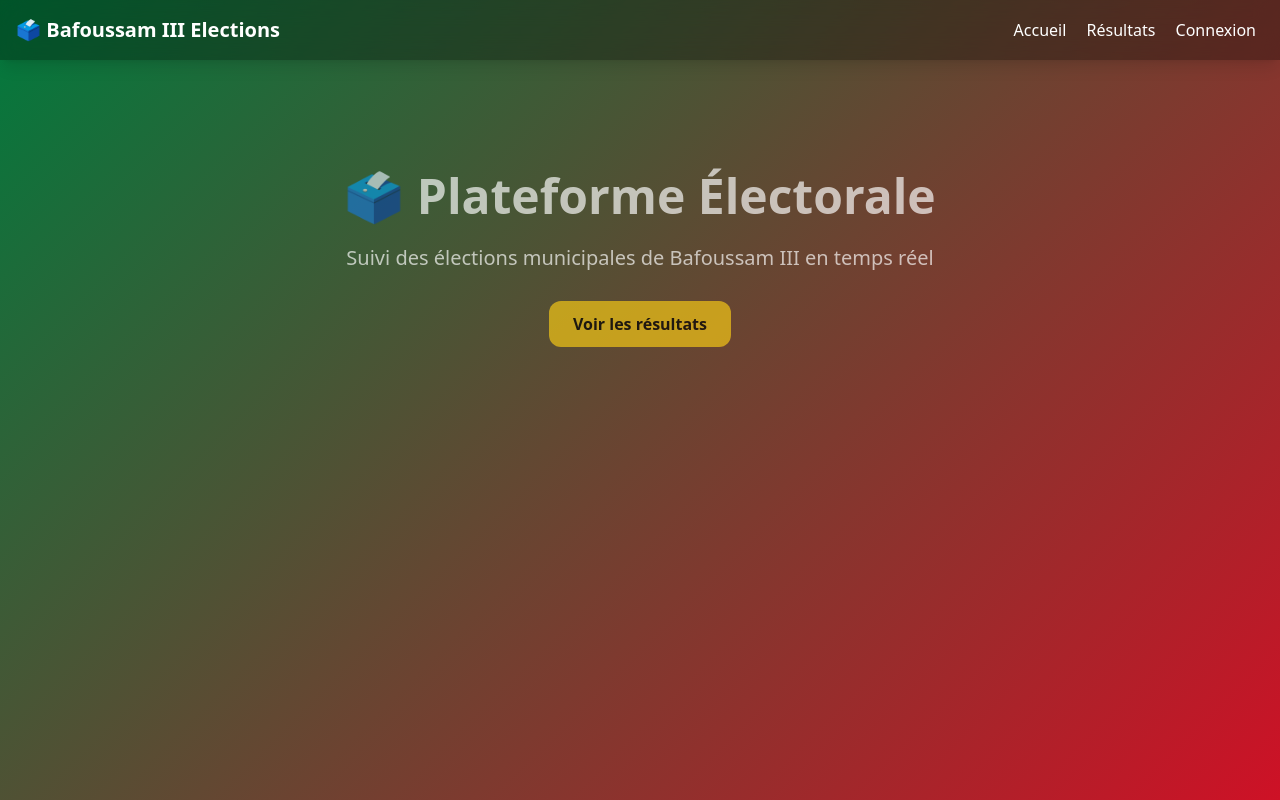
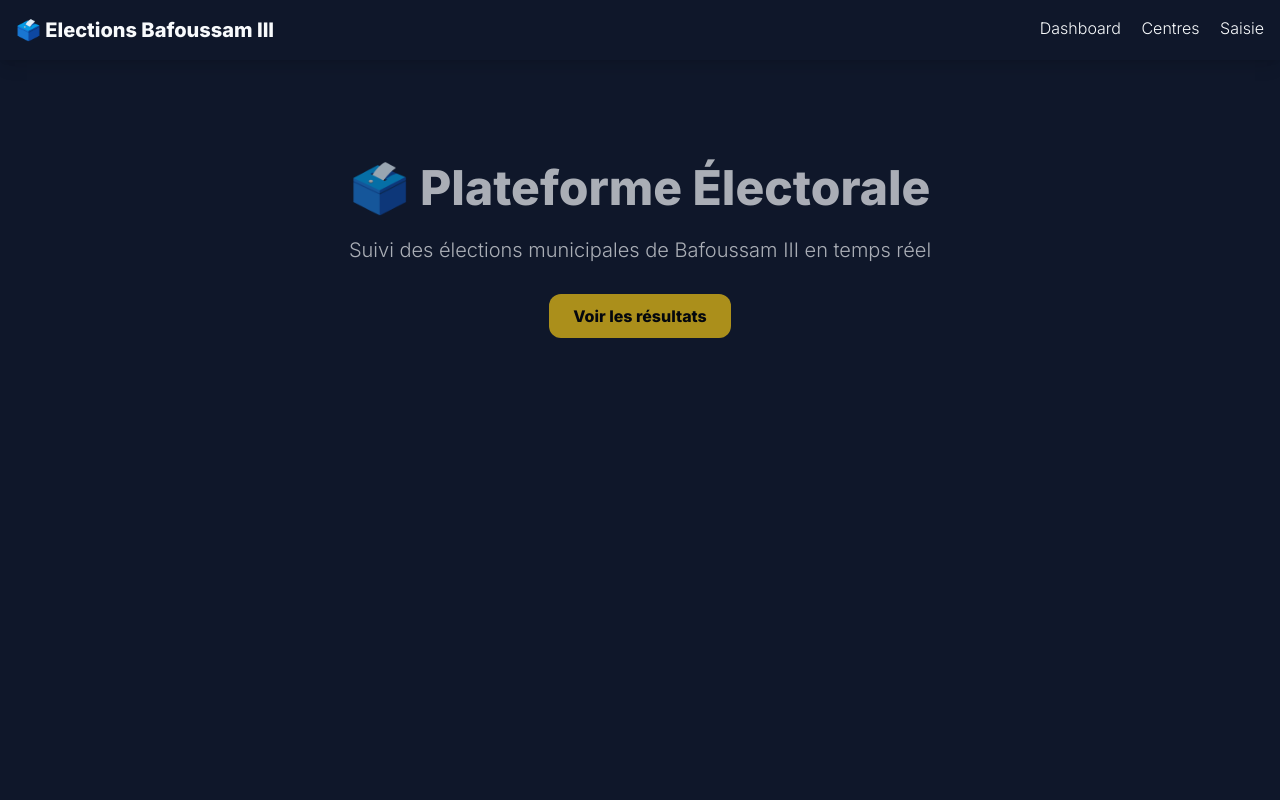
Before and after one commit to mmslandry8-dev/elections-bafoussam3, a Django app: page / in a window 1280 px wide. Run offline with Django 5.2, Linux system fonts and the light colour scheme; some libraries are stand-ins or nearby versions.

Commit message:
Etape 11 - Refonte UI design soirée électorale

```diff
--- a/templates/base.html
+++ b/templates/base.html
@@ -2,34 +2,39 @@
 <html lang="fr">
 <head>
     <meta charset="UTF-8">
-    <title>Élections Municipales</title>
+    <title>Résultats Électoraux</title>
 
-    <!-- Tailwind CDN -->
+    <!-- Tailwind -->
     <script src="https://cdn.tailwindcss.com"></script>
 
-    <!-- Animation -->
+    <!-- Fonts -->
+    <link href="https://fonts.googleapis.com/css2?family=Inter:wght@300;600;800&display=swap" rel="stylesheet">
+
     <style>
         body {
-            background: linear-gradient(135deg, #007A3D, #CE1126);
+            font-family: 'Inter', sans-serif;
+            background-color: #0f172a;
+            color: #f8fafc;
         }
     </style>
 </head>
-<body class="text-white min-h-screen">
+
+<body>
 
     <!-- NAVBAR -->
-    <nav class="flex justify-between items-center p-4 bg-black/30 backdrop-blur-md shadow-lg">
-        <h1 class="text-xl font-bold">🗳️ Bafoussam III Elections</h1>
+    <nav class="bg-slate-900 p-4 shadow-lg flex justify-between">
+        <h1 class="text-xl font-bold">🗳️ Elections Bafoussam III</h1>
+
         <div>
-            <a href="#" class="mx-2 hover:text-yellow-300">Accueil</a>
-            <a href="#" class="mx-2 hover:text-yellow-300">Résultats</a>
-            <a href="#" class="mx-2 hover:text-yellow-300">Connexion</a>
+            <a href="/" class="mr-4 hover:text-green-400">Dashboard</a>
+            <a href="/centers/" class="mr-4 hover:text-green-400">Centres</a>
+            <a href="/agent/vote/" class="hover:text-green-400">Saisie</a>
         </div>
     </nav>
 
     <!-- CONTENU -->
-    <div class="p-8">
-        {% block content %}
-        {% endblock %}
+    <div class="p-6">
+        {% block content %}{% endblock %}
     </div>
 
 </body>
```
Also changed, not shown: elections/views/public_views.py (+12 -0 lines), templates/elections/public/dashboard.html (+22 -31 lines).
